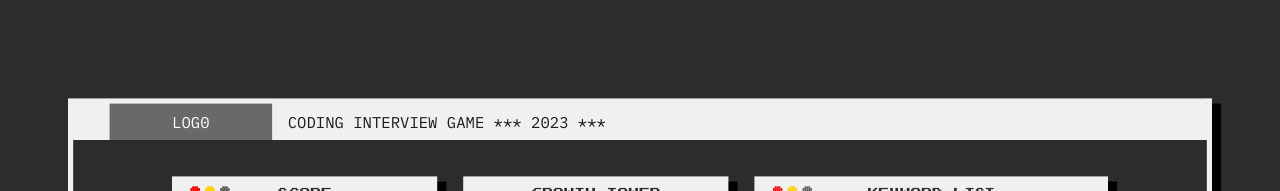
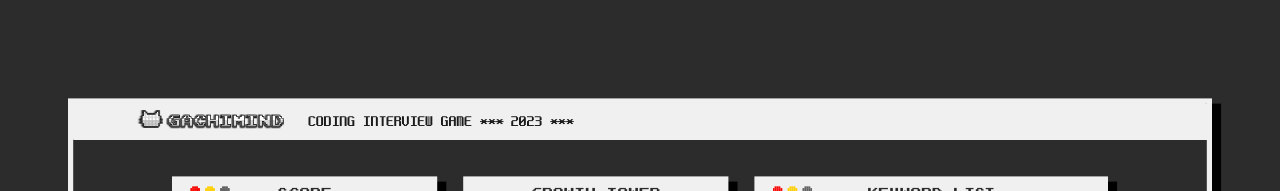
Before and after one commit to gachimind/frontend, a React (Create React App) app: page /mypage in a window 1280 px wide. Shown: the top 191 px of the page. Built offline with nearby package versions, Linux system fonts and the light colour scheme; no server answers; sample sign-in values are in the browser's storage.

Commit message:
FIX: 헤더 완성 디자인 반영

```diff
--- a/src/components/layout/Header.tsx
+++ b/src/components/layout/Header.tsx
@@ -1,6 +1,8 @@
 import { useNavigate } from 'react-router-dom';
 
 import styled from 'styled-components';
+
+import logoIcon from '@assets/svg_logoIcon.svg';
 
 const Header = ({ page, children }: { page?: string; children?: React.ReactNode }) => {
   const navigate = useNavigate();
@@ -8,7 +10,10 @@ const Header = ({ page, children }: { page?: string; children?: React.ReactNode
   return (
     <HeaderLayout>
       <HeaderContents>
-        <LogoBox onClick={() => page !== 'ROOM' && navigate('/')}>LOG0</LogoBox>
+        <LogoBox id="service-name" onClick={() => page !== 'ROOM' && navigate('/')}>
+          <img src={logoIcon} />
+          <span>GACHIMIND</span>
+        </LogoBox>
         <ServiceDescription>CODING INTERVIEW GAME *** 2023 ***</ServiceDescription>
       </HeaderContents>
       {children}
@@ -33,24 +38,42 @@ const HeaderContents = styled.div`
 
 const LogoBox = styled.div`
   cursor: pointer;
-  position: relative;
-  color: ${(props) => props.theme.colors.ivory2};
-  font-family: ${(props) => props.theme.font.ibmPlexMono};
-  font-size: 24px;
-  background-color: ${(props) => props.theme.colors.lightGrey2};
   width: 250px;
   height: 100%;
-  margin-left: 56px;
+  margin-left: 88px;
+  margin-bottom: 8px;
+  gap: 8px;
   display: flex;
   justify-content: center;
   align-items: center;
+
+  img {
+    filter: drop-shadow(-1.5px 0px 0px ${(props) => props.theme.colors.darkGrey5});
+    -webkit-filter: drop-shadow(-1.5px 0px 0px ${(props) => props.theme.colors.darkGrey5});
+  }
+
+  span {
+    font-family: ${(props) => props.theme.font.joystick};
+    font-size: 24px;
+    background-image: linear-gradient(
+      0deg,
+      ${(props) => props.theme.colors.lightGrey5} 50%,
+      ${(props) => props.theme.colors.ivory2} 50%
+    );
+    background-clip: text;
+    -webkit-text-stroke: 1px black;
+    -webkit-background-clip: text;
+    -webkit-text-fill-color: transparent;
+    filter: drop-shadow(-1.5px 0px 0px ${(props) => props.theme.colors.darkGrey5})
+      drop-shadow(0px 2px 0px ${(props) => props.theme.colors.black4});
+    -webkit-filter: drop-shadow(-1.5px 0px 0px ${(props) => props.theme.colors.darkGrey5})
+      drop-shadow(0px 2px 0px ${(props) => props.theme.colors.black4});
+  }
 `;
 
 const ServiceDescription = styled.span`
   color: ${(props) => props.theme.colors.black3};
   font-size: 24px;
-  font-family: ${(props) => props.theme.font.ibmPlexMono};
-  font-weight: 500;
 `;
 
 export default Header;
--- a/src/styles/theme.ts
+++ b/src/styles/theme.ts
@@ -59,6 +59,10 @@ export const colors = {
    */
   darkGrey4: '#797979',
   /**
+   * dark grey5: #535353
+   */
+  darkGrey5: '#535353',
+  /**
    * black1: #272727
    */
   black1: '#272727',
@@ -70,6 +74,10 @@ export const colors = {
    * black3: #1C1C1C
    */
   black3: '#1C1C1C',
+  /**
+   * black4: #212122
+   */
+  black4: '#212122',
   /**
    * purple1: #402f5c
    */
```
Also changed, not shown: src/assets/svg_logoIcon.svg (added).
